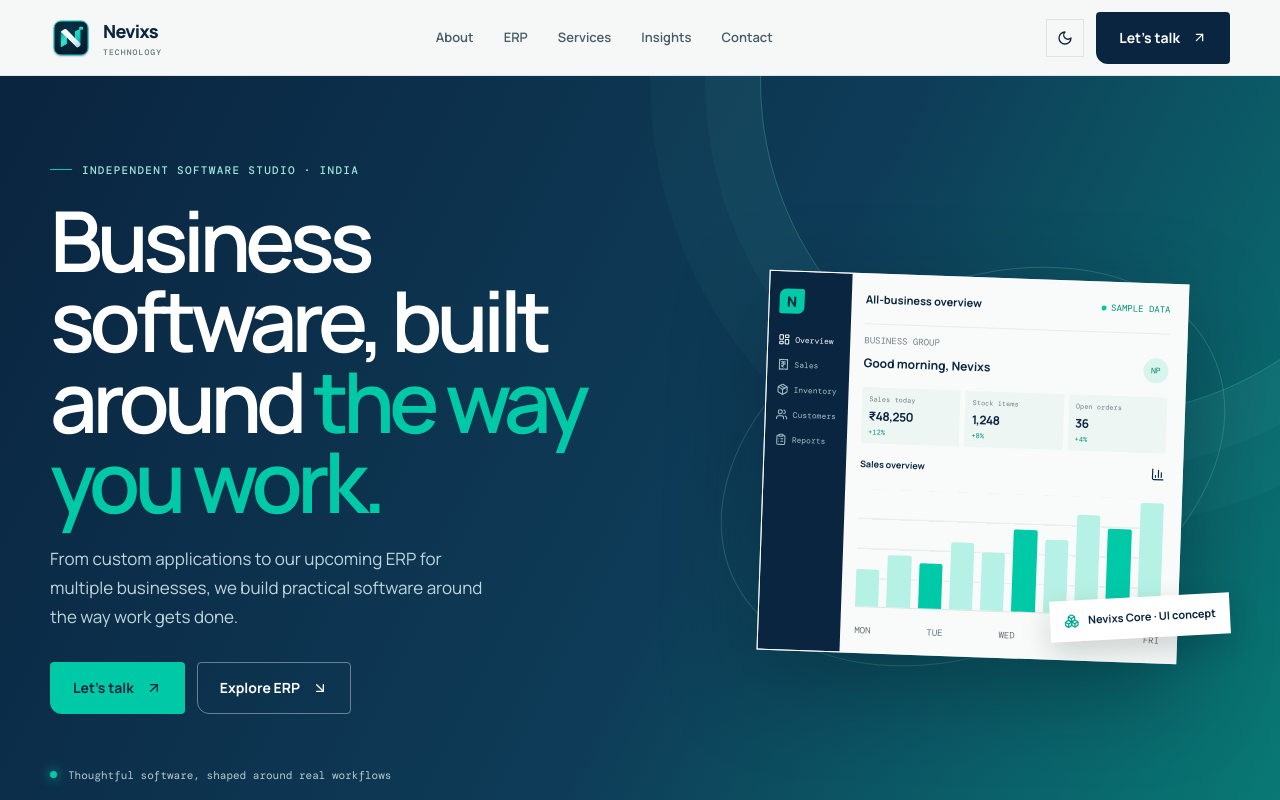
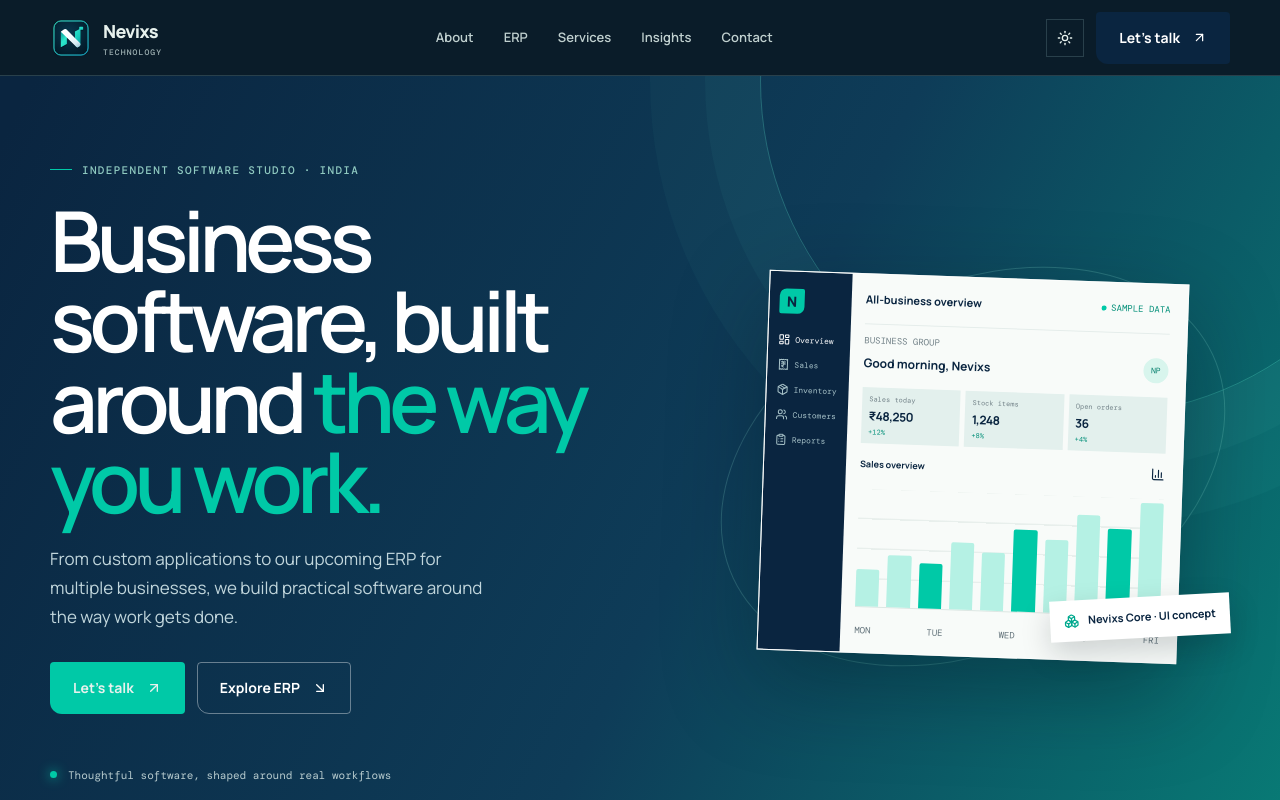
Before and after one commit to patilharsh6868/nevixs-technology, a Next.js app: page / in a window 1280 px wide. Shown: the top 800 px of the page. Built offline with nearby package versions, Linux system fonts and the light colour scheme.

Commit message:
fix theme

```diff
--- a/src/app/layout.js
+++ b/src/app/layout.js
@@ -25,7 +25,16 @@
 
 export default function RootLayout({ children }) {
   return (
-    <html lang="en" data-scroll-behavior="smooth" suppressHydrationWarning>
+    <html lang="en" className="dark-mode" data-scroll-behavior="smooth" suppressHydrationWarning>
+      <head>
+        <script dangerouslySetInnerHTML={{ __html: `
+          try {
+            document.documentElement.classList.toggle("dark-mode", localStorage.getItem("nevixs-theme") !== "light");
+          } catch (error) {
+            console.warn("Unable to read the saved Nevixs theme.", error);
+          }
+        ` }} />
+      </head>
       <body>
         <Navbar />
         <main>{children}</main>
--- a/src/components/Navbar.js
+++ b/src/components/Navbar.js
@@ -17,18 +17,22 @@
 export default function Navbar() {
   const pathname = usePathname();
   const [menuOpen, setMenuOpen] = useState(false);
-  const [dark, setDark] = useState(false);
+  const [dark, setDark] = useState(true);
 
   useEffect(() => {
-    const saved = localStorage.getItem("nevixs-theme");
-    const prefersDark = window.matchMedia("(prefers-color-scheme: dark)").matches;
-    setDark(saved ? saved === "dark" : prefersDark);
+    setDark(document.documentElement.classList.contains("dark-mode"));
   }, []);
 
-  useEffect(() => {
-    document.documentElement.classList.toggle("dark-mode", dark);
-    localStorage.setItem("nevixs-theme", dark ? "dark" : "light");
-  }, [dark]);
+  function toggleTheme() {
+    const nextDark = !dark;
+    document.documentElement.classList.toggle("dark-mode", nextDark);
+    setDark(nextDark);
+    try {
+      localStorage.setItem("nevixs-theme", nextDark ? "dark" : "light");
+    } catch (error) {
+      console.warn("Unable to save the Nevixs theme preference.", error);
+    }
+  }
 
   useEffect(() => setMenuOpen(false), [pathname]);
 
@@ -42,7 +46,7 @@
           ))}
         </nav>
         <div className="nav-actions">
-          <button className="theme-toggle" type="button" onClick={() => setDark((value) => !value)} aria-label={`Switch to ${dark ? "light" : "dark"} mode`} title={`Switch to ${dark ? "light" : "dark"} mode`}>
+          <button className="theme-toggle" type="button" onClick={toggleTheme} aria-label={`Switch to ${dark ? "light" : "dark"} mode`} title={`Switch to ${dark ? "light" : "dark"} mode`}>
             {dark ? <Sun size={16} /> : <Moon size={16} />}
           </button>
           <Link className="button button-dark nav-cta" href="/contact">Let&apos;s talk <ArrowUpRight size={15} /></Link>
```
Also changed, not shown: 1 other file (tests, documents, lock files or other folders).
